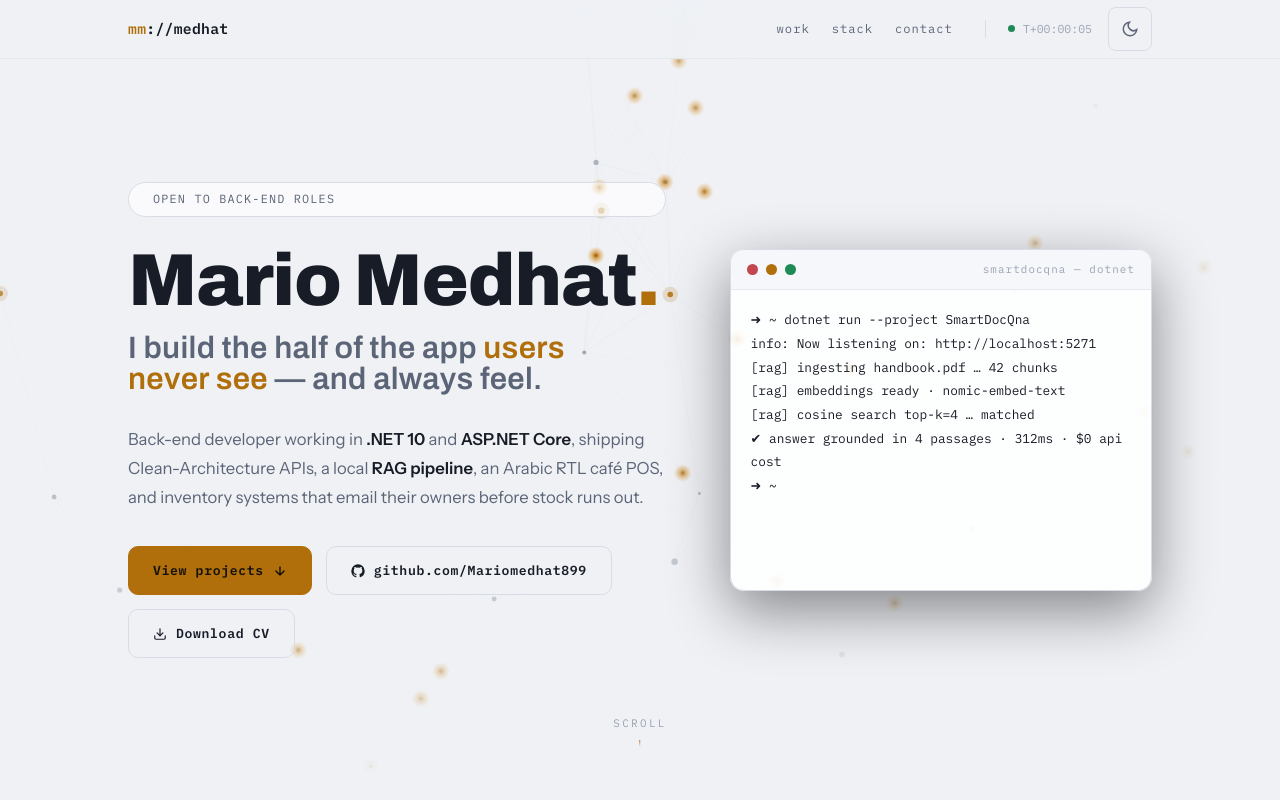
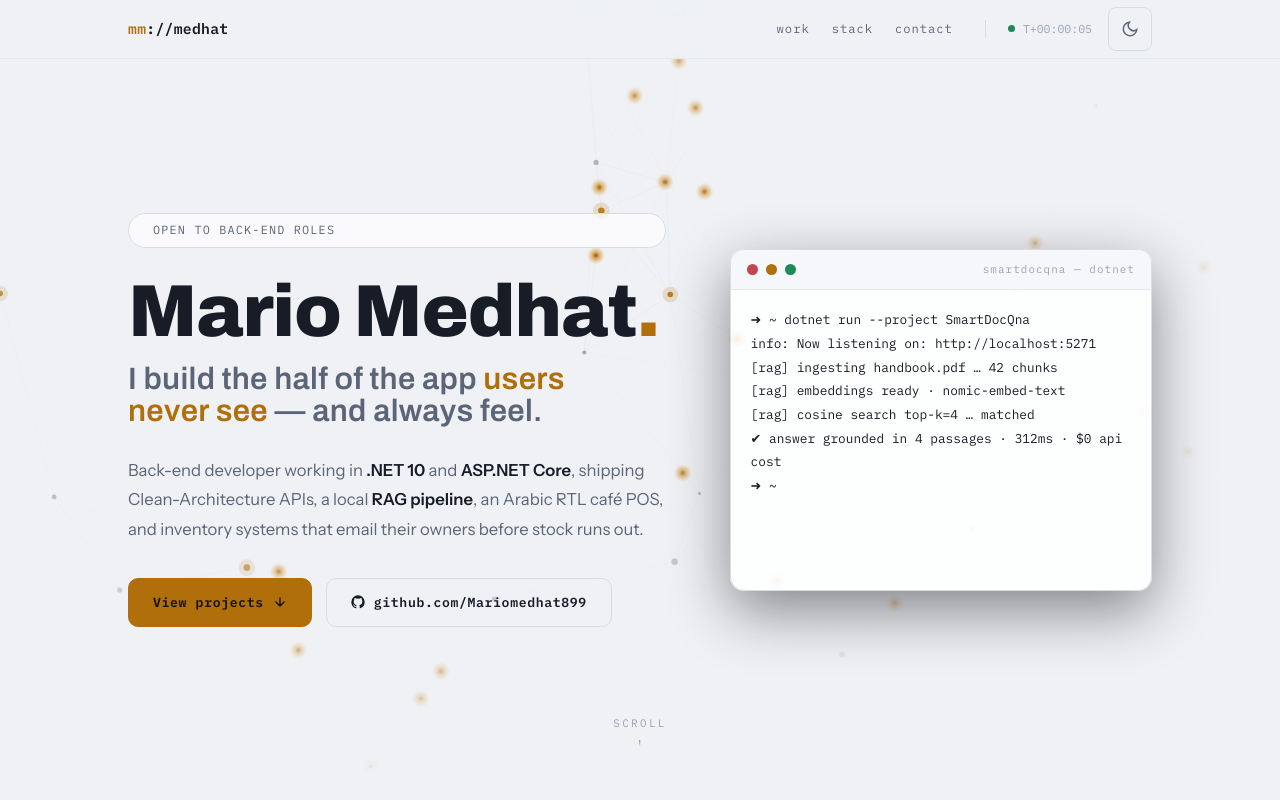
Before and after one commit to Mariomedhat899/Mario-s-Portfolio, an Angular app: page / in a window 1280 px wide. Shown: the top 800 px of the page. Built offline with nearby package versions, Linux system fonts and the light colour scheme.

Commit message:
fix: remove CV download links and assets from build

```diff
--- a/angular.json
+++ b/angular.json
@@ -50,10 +50,6 @@
               {
                 "glob": "**/*",
                 "input": "public"
-              },
-              {
-                "glob": "**/*",
-                "input": "src/assets"
               }
             ],
             "styles": [
--- a/src/app/components/contact/contact.component.html
+++ b/src/app/components/contact/contact.component.html
@@ -17,9 +17,6 @@
       <a class="c-cell" href="https://www.linkedin.com/in/mario-medhat-263853393" target="_blank" rel="noopener">
         <div class="k">linkedin</div><div class="v">/in/mario-medhat-263853393 ↗</div>
       </a>
-      <a class="c-cell" href="assets/Mario-Medhat-Software-Developer-Resume.pdf" download="Mario-Medhat-Resume.pdf" target="_blank" rel="noopener">
-        <div class="k">cv</div><div class="v">Download PDF ↗</div>
-      </a>
       <div class="c-cell">
         <div class="k">phone</div><div class="v">+20 103 024 5628</div>
       </div>
--- a/src/app/components/hero/hero.component.html
+++ b/src/app/components/hero/hero.component.html
@@ -22,10 +22,6 @@
           <svg viewBox="0 0 24 24" fill="currentColor"><path d="M12 .5A11.5 11.5 0 0 0 .5 12a11.5 11.5 0 0 0 7.86 10.91c.58.11.79-.25.79-.55v-2.17c-3.2.7-3.87-1.36-3.87-1.36-.53-1.33-1.28-1.69-1.28-1.69-1.05-.71.08-.7.08-.7 1.16.09 1.77 1.19 1.77 1.19 1.03 1.77 2.7 1.26 3.36.96.1-.75.4-1.26.73-1.55-2.55-.29-5.23-1.28-5.23-5.68 0-1.26.45-2.28 1.19-3.09-.12-.29-.52-1.46.11-3.05 0 0 .97-.31 3.17 1.18a11 11 0 0 1 5.77 0c2.2-1.49 3.16-1.18 3.16-1.18.63 1.59.24 2.76.12 3.05.74.81 1.18 1.83 1.18 3.09 0 4.41-2.69 5.38-5.25 5.67.41.35.78 1.05.78 2.12v3.14c0 .3.2.67.8.55A11.5 11.5 0 0 0 23.5 12 11.5 11.5 0 0 0 12 .5z"/></svg>
           github.com/Mariomedhat899
         </a>
-        <a class="btn btn-ghost" download="Mario-Medhat-Resume.pdf" href="assets/Mario-Medhat-Software-Developer-Resume.pdf" target="_blank" rel="noopener">
-          <svg viewBox="0 0 24 24" fill="none" stroke="currentColor" stroke-width="2" stroke-linecap="round" stroke-linejoin="round"><path d="M21 15v4a2 2 0 0 1-2 2H5a2 2 0 0 1-2-2v-4"/><polyline points="7 10 12 15 17 10"/><line x1="12" y1="15" x2="12" y2="3"/></svg>
-          Download CV
-        </a>
       </div>
     </div>
 
```
